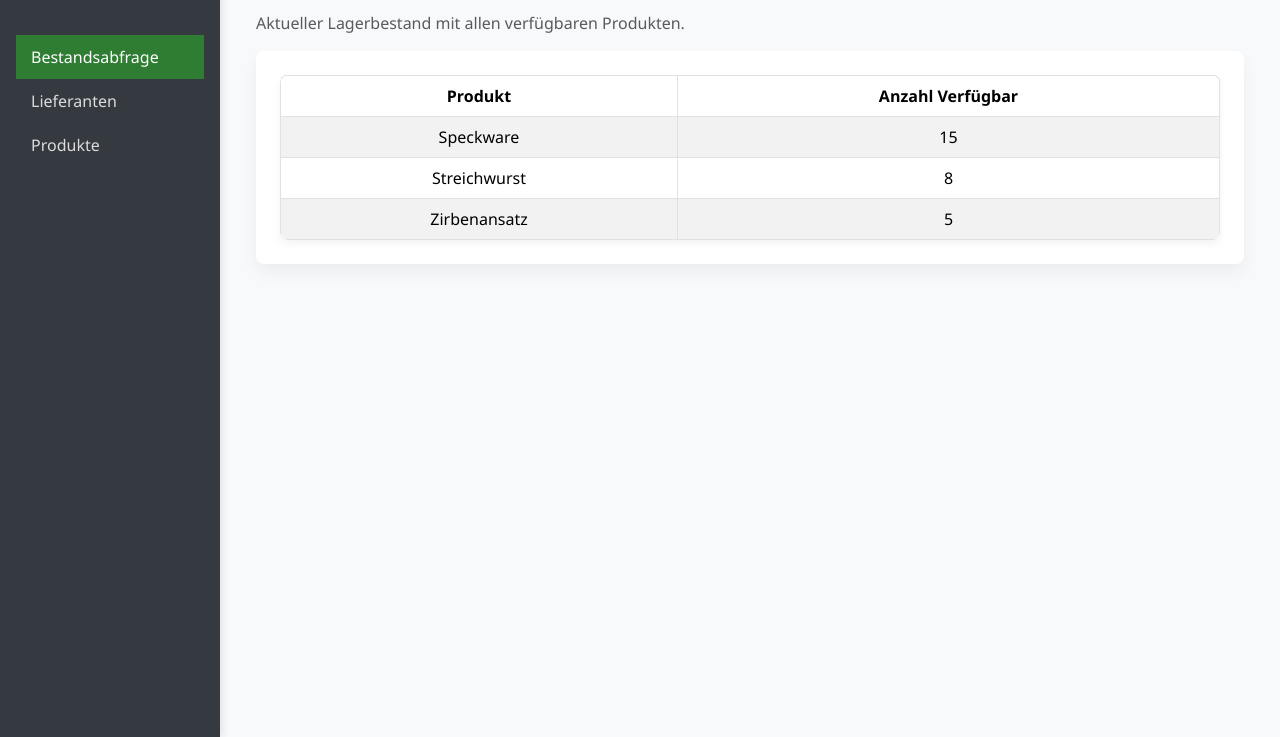
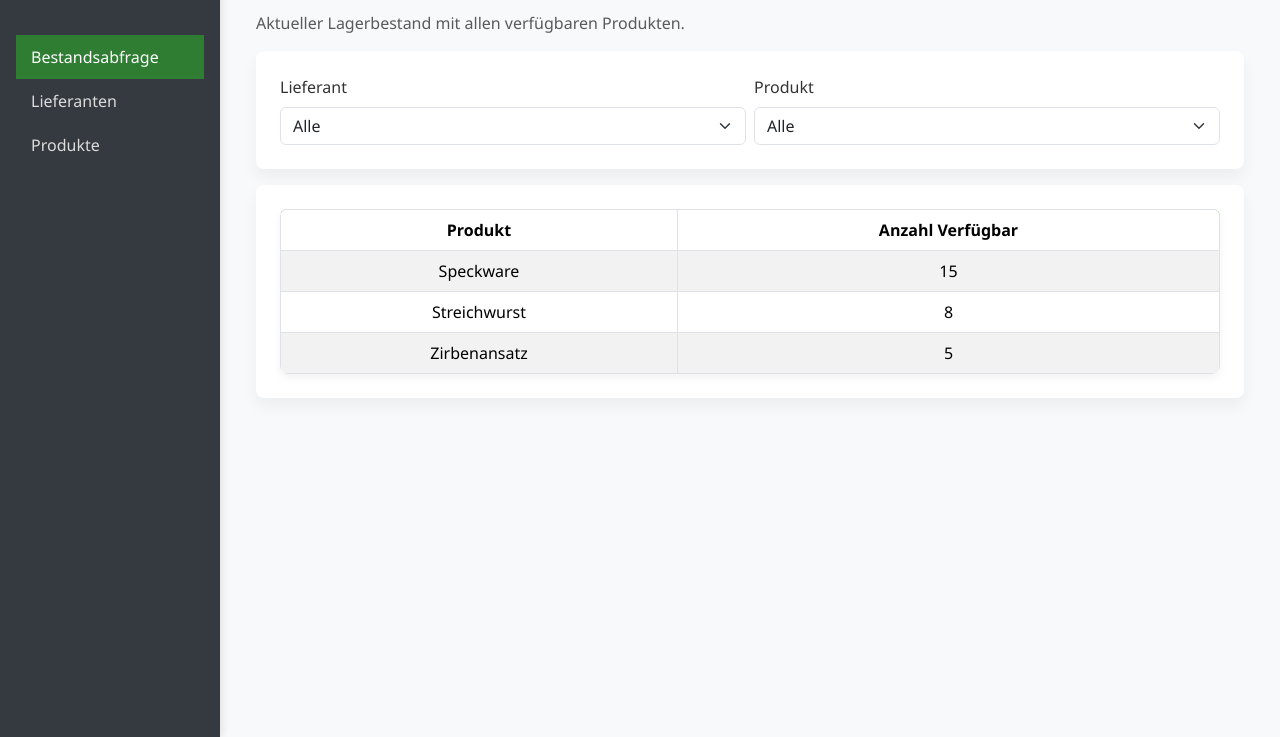
Before and after one commit to xen3rgy/WEB, a plain HTML site: page inventur.html in a window 1280 px wide. Shown: the part 63-800 px from the top of the page. Drawn offline with nearby package versions, Linux system fonts and the light colour scheme.

Commit message:
Add filter menu to Bestandsabfrage

```diff
--- a/inventur.html
+++ b/inventur.html
@@ -9,7 +9,7 @@
     <link rel="stylesheet" href="style.css">
     <script defer src="script.js"></script>
 </head>
-<body class="bg-light" onload="ladeInventurTabelle()">
+<body class="bg-light" onload="initInventur()">
     <div class="d-flex">
         <nav class="sidebar p-3">
             <h5>🍴 Unsre Speis</h5>
@@ -23,6 +23,18 @@
             <div class="container-xl">
                 <h3>Bestandsabfrage</h3>
                 <p class="text-muted">Aktueller Lagerbestand mit allen verfügbaren Produkten.</p>
+                <div class="bg-card mb-3">
+                    <div class="row g-2">
+                        <div class="col-md-6">
+                            <label for="inventur-lieferant" class="form-label">Lieferant</label>
+                            <select id="inventur-lieferant" class="form-select"></select>
+                        </div>
+                        <div class="col-md-6">
+                            <label for="inventur-produkt" class="form-label">Produkt</label>
+                            <select id="inventur-produkt" class="form-select"></select>
+                        </div>
+                    </div>
+                </div>
                 <div class="bg-card">
                     <div class="table-responsive mb-0">
                         <table class="table table-bordered table-striped text-center mb-0">
--- a/script.js
+++ b/script.js
@@ -267,10 +267,54 @@ function loescheLieferant() {
 function ladeInventurTabelle() {
   const tbody = document.getElementById("inventur-tbody");
   if (!tbody) return;
+  const selectedLieferant = document.getElementById("inventur-lieferant")?.value;
+  const selectedProdukt = document.getElementById("inventur-produkt")?.value;
   tbody.innerHTML = "";
-  produkte.forEach((p) => {
-    const row = document.createElement("tr");
-    row.innerHTML = `<td>${p.name}</td><td>${p.bestand}</td>`;
-    tbody.appendChild(row);
-  });
+  produkte
+    .filter(
+      (p) => !selectedLieferant || p.lieferant === selectedLieferant,
+    )
+    .filter((p) => !selectedProdukt || p.name === selectedProdukt)
+    .forEach((p) => {
+      const row = document.createElement("tr");
+      row.innerHTML = `<td>${p.name}</td><td>${p.bestand}</td>`;
+      tbody.appendChild(row);
+    });
 }
+
+function initInventur() {
+  const lieferantSel = document.getElementById("inventur-lieferant");
+  const produktSel = document.getElementById("inventur-produkt");
+  if (lieferantSel && produktSel) {
+    lieferantSel.innerHTML = "<option value=''>Alle</option>";
+    lieferanten.forEach((l) => {
+      const opt = document.createElement("option");
+      opt.value = l.name;
+      opt.textContent = l.name;
+      lieferantSel.appendChild(opt);
+    });
+
+    function updateProdukte() {
+      produktSel.innerHTML = "<option value=''>Alle</option>";
+      produkte
+        .filter((p) =>
+          !lieferantSel.value || p.lieferant === lieferantSel.value,
+        )
+        .forEach((p) => {
+          const opt = document.createElement("option");
+          opt.value = p.name;
+          opt.textContent = p.name;
+          produktSel.appendChild(opt);
+        });
+    }
+
+    lieferantSel.addEventListener("change", () => {
+      updateProdukte();
+      ladeInventurTabelle();
+    });
+    produktSel.addEventListener("change", ladeInventurTabelle);
+
+    updateProdukte();
+  }
+  ladeInventurTabelle();
+}
```
Also changed, not shown: 1 other file.
